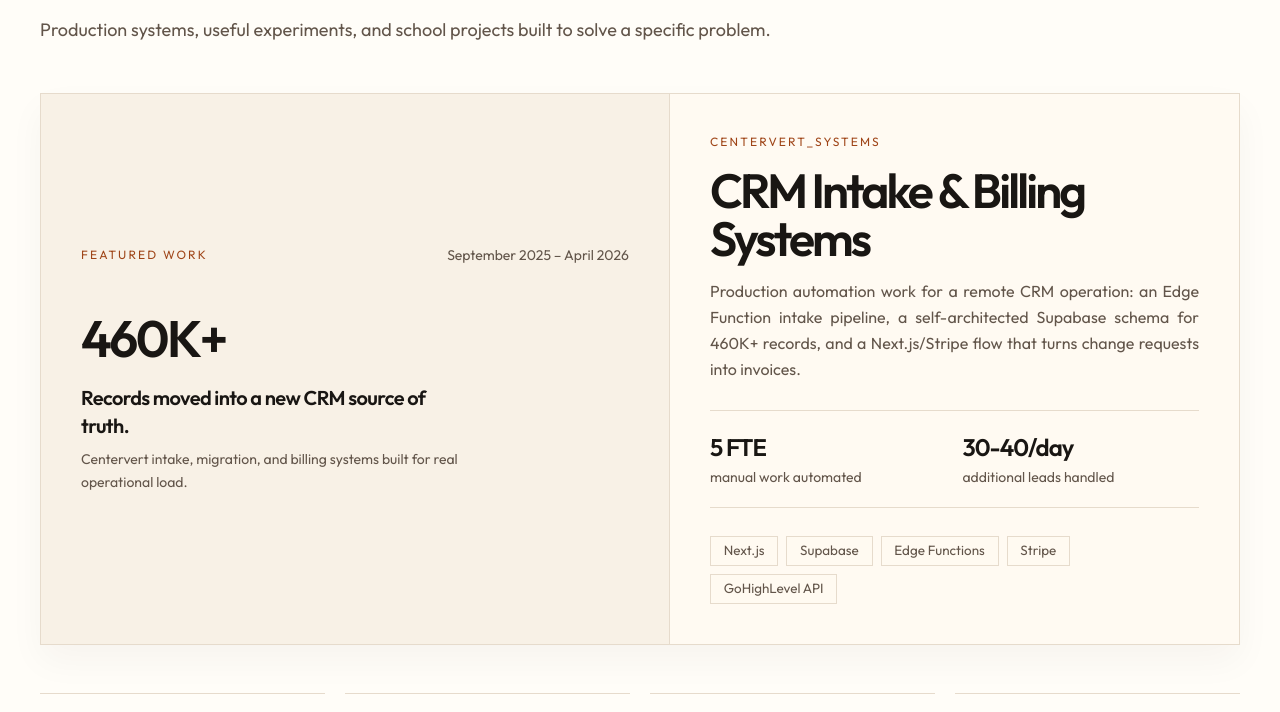
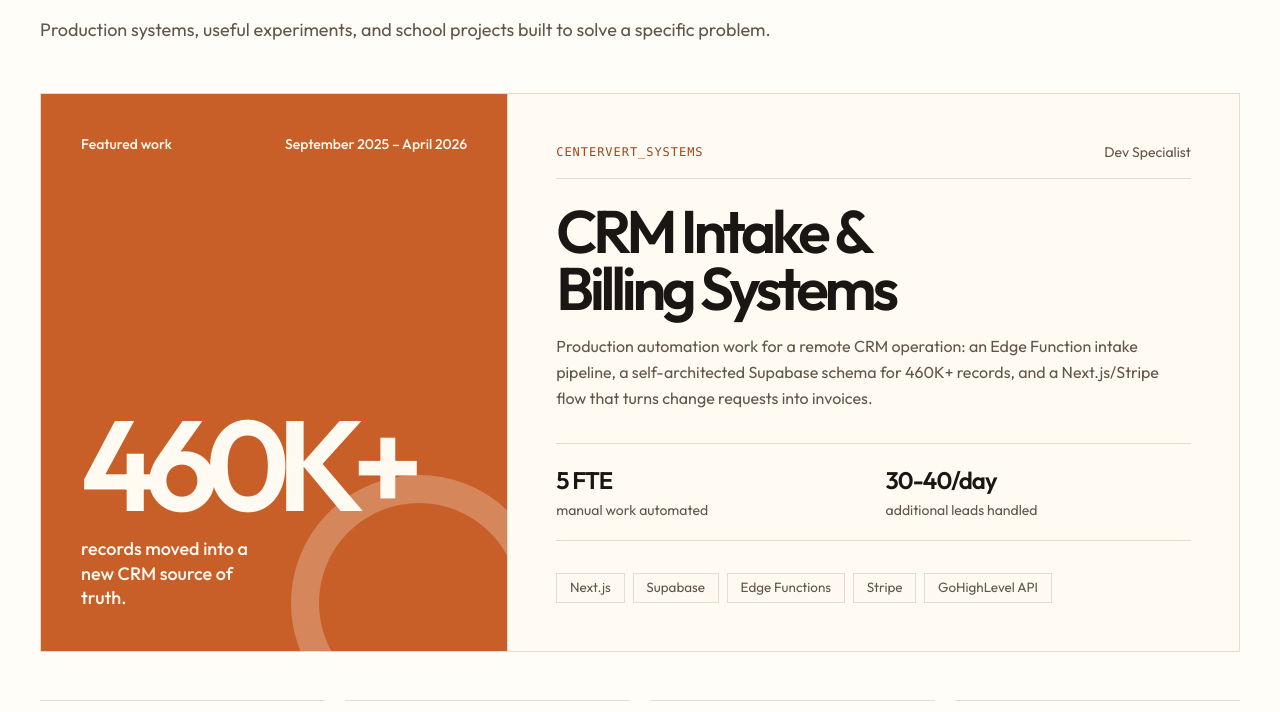
Before and after one commit to CharlesTogle/charles-togle, a Next.js app: page / in a window 1280 px wide. Shown: the part 2677-3389 px from the top of the page. Built offline with nearby package versions, Linux system fonts and the light colour scheme.

Commit message:
Refresh featured project layout

```diff
--- a/src/app/components/Projects.tsx
+++ b/src/app/components/Projects.tsx
@@ -48,41 +48,45 @@
           </p>
         </div>
 
-        <article className="card-surface overflow-hidden">
-          <div className="grid lg:grid-cols-[1.05fr_0.95fr]">
-            <div className="flex min-h-[360px] flex-col justify-center gap-12 border-b p-6 sm:p-10 lg:border-b-0 lg:border-r" style={{ borderColor: "var(--border)", background: "var(--surface-strong)" }}>
-              <div className="flex items-center justify-between gap-4">
-                <p className="text-xs uppercase tracking-[0.18em]" style={{ color: "var(--accent-strong)" }}>
-                  Featured work
+        <article className="overflow-hidden border" style={{ borderColor: "var(--border)", background: "var(--surface)" }}>
+          <div className="grid lg:grid-cols-[0.78fr_1.22fr]">
+            <div className="relative flex min-h-[380px] flex-col justify-between overflow-hidden border-b p-6 sm:p-10 lg:border-b-0 lg:border-r" style={{ borderColor: "var(--border)", background: "var(--accent)" }}>
+              <div className="relative z-[1] flex items-center justify-between gap-4 text-sm font-medium" style={{ color: "var(--surface)" }}>
+                <span>Featured work</span>
+                <span>{featured.period}</span>
+              </div>
+
+              <div className="relative z-[1] space-y-5">
+                <p className="text-[clamp(4.5rem,10vw,8rem)] font-semibold leading-[0.82] tracking-[-0.1em]" style={{ color: "var(--surface)" }}>
+                  460K+
                 </p>
-                <p className="text-sm" style={{ color: "var(--foreground-soft)" }}>
-                  {featured.period}
+                <p className="max-w-[16ch] text-lg font-medium leading-snug" style={{ color: "var(--surface)" }}>
+                  records moved into a new CRM source of truth.
                 </p>
               </div>
 
-              <div className="space-y-5">
-                <p className="metric-value font-semibold">460K+</p>
-                <div className="max-w-sm space-y-2">
-                  <p className="text-xl font-semibold tracking-[-0.03em]">Records moved into a new CRM source of truth.</p>
-                  <p className="text-sm leading-relaxed" style={{ color: "var(--foreground-soft)" }}>
-                    Centervert intake, migration, and billing systems built for real operational load.
+              <div className="pointer-events-none absolute -bottom-20 -right-10 h-64 w-64 rounded-full border-[28px] opacity-25" style={{ borderColor: "var(--surface)" }} />
+            </div>
+
+            <div className="flex flex-col gap-8 p-6 sm:p-10 lg:p-12">
+              <div className="flex flex-col gap-6">
+                <div className="flex flex-wrap items-center justify-between gap-3 border-b pb-4" style={{ borderColor: "var(--border)" }}>
+                  <p className="font-mono text-xs tracking-[0.08em]" style={{ color: "var(--accent-strong)" }}>
+                    {featured.code}
+                  </p>
+                  <p className="text-sm" style={{ color: "var(--foreground-soft)" }}>
+                    {featured.role}
+                  </p>
+                </div>
+                <div className="space-y-4">
+                  <h3 className="max-w-[11ch] text-4xl font-semibold leading-[0.95] tracking-[-0.07em] sm:text-6xl">{featured.name}</h3>
+                  <p className="max-w-[58ch] text-sm leading-relaxed sm:text-base" style={{ color: "var(--foreground-soft)" }}>
+                    {featured.description}
                   </p>
                 </div>
               </div>
-            </div>
 
-            <div className="flex flex-col gap-7 p-6 sm:p-10">
-              <div className="space-y-4">
-                <p className="text-xs uppercase tracking-[0.18em]" style={{ color: "var(--accent-strong)" }}>
-                  {featured.code}
-                </p>
-                <h3 className="text-4xl font-semibold tracking-[-0.06em] sm:text-5xl">{featured.name}</h3>
-                <p className="max-w-[58ch] text-justify text-sm leading-relaxed sm:text-base" style={{ color: "var(--foreground-soft)" }}>
-                  {featured.description}
-                </p>
-              </div>
-
-              <div className="grid grid-cols-2 gap-4 border-y py-5" style={{ borderColor: "var(--border)" }}>
+              <div className="grid grid-cols-2 gap-6 border-y py-5" style={{ borderColor: "var(--border)" }}>
                 <div>
                   <p className="text-2xl font-semibold tracking-[-0.04em]">5 FTE</p>
                   <p className="mt-1 text-sm" style={{ color: "var(--foreground-soft)" }}>manual work automated</p>
```
